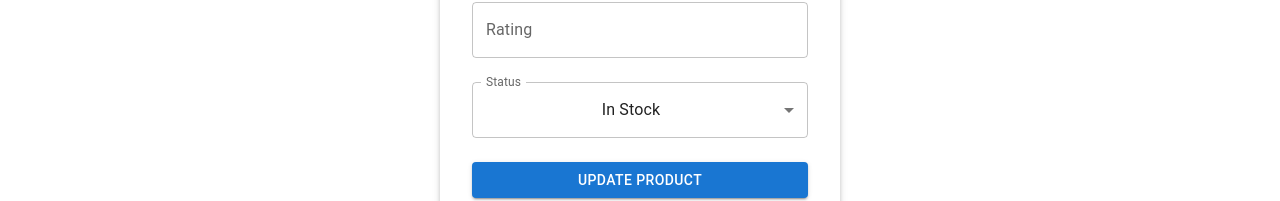
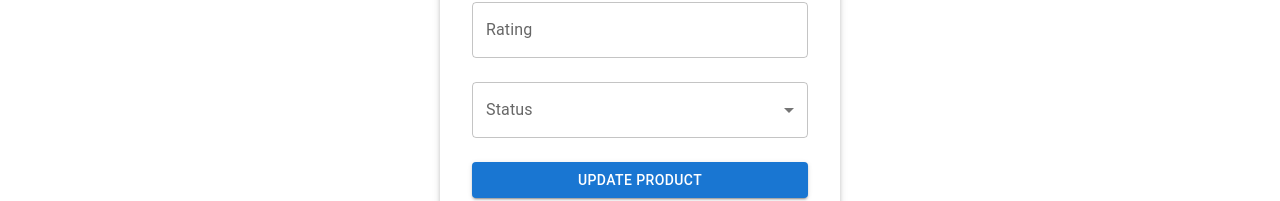
Before and after one commit to vishvajeet2012/e-Comerce-MernStack, a React (Vite) app in the folder frontend/: page /updateproduct/1 in a window 1280 px wide. Shown: the part 536-737 px from the top of the page. Built offline with nearby package versions, Linux system fonts and the light colour scheme; no server answers.

Commit message:
update product status

```diff
--- a/frontend/src/aDMIN/UpdateProduct.jsx
+++ b/frontend/src/aDMIN/UpdateProduct.jsx
@@ -11,13 +11,16 @@ function UpdateProduct() {
         pdesc: '',
         pprice: '',
         prating: '',
-        ProductStatus: 'IN-STOCK',
+        ProductStatus: '',
     });
+
     const [snackbarOpen, setSnackbarOpen] = useState(false);
     const [snackbarMessage, setSnackbarMessage] = useState('');
 
     useEffect(() => {
+
         const fetchProduct = async () => {
+            console.log(value.ProductStatus)
             try {
                 const response = await fetch(`/api/updateadminProduct/${id}`);
                 const result = await response.json();
@@ -61,6 +64,7 @@ function UpdateProduct() {
 
     const handleChange = (e) => {
         setValue({ ...value, [e.target.name]: e.target.value });
+
     };
 
     return (
@@ -132,7 +136,7 @@ function UpdateProduct() {
                     onChange={handleChange}
                     label="Status"
                 >
-                    <MenuItem value="IN-STOCK">In Stock</MenuItem>
+                    <MenuItem  value="IN-STOCK">In Stock</MenuItem>
                     <MenuItem value="OUT-OF-STOCK">Out of Stock</MenuItem>
                 </Select>
             </FormControl>
```
